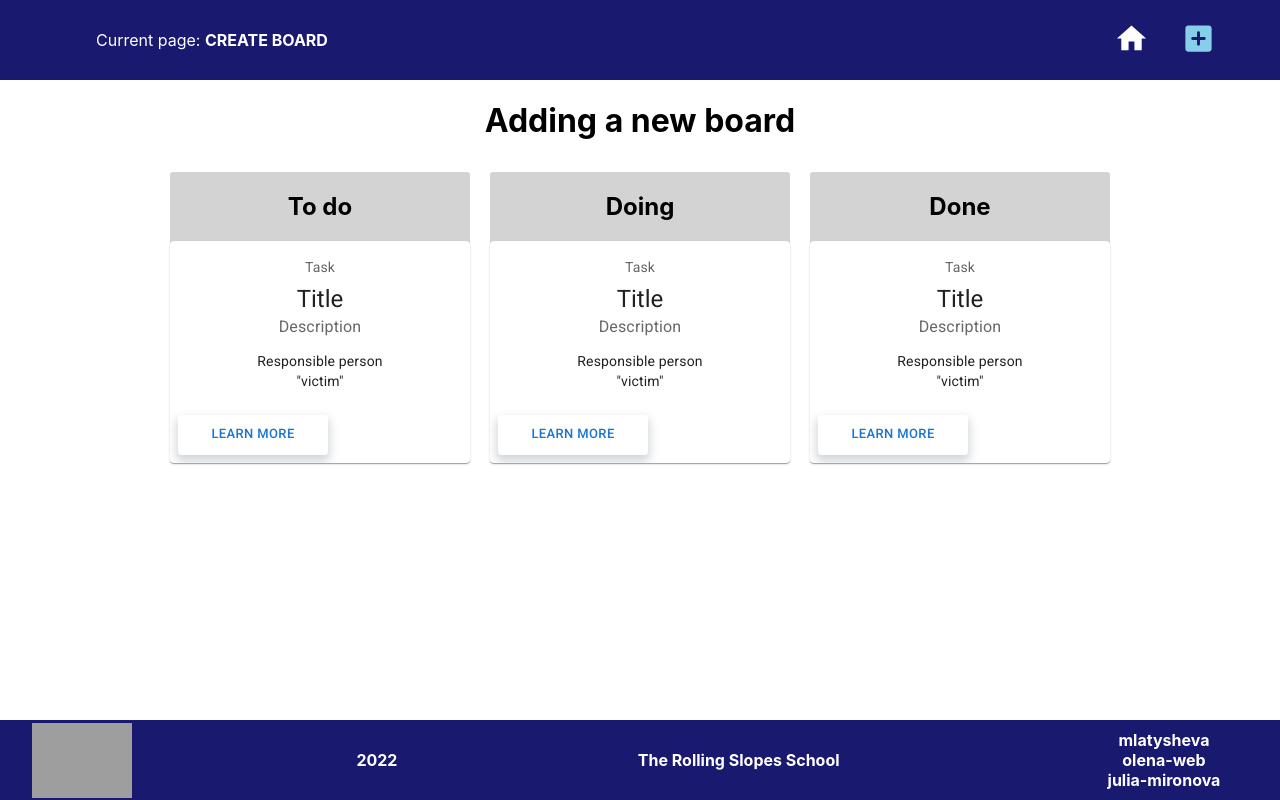
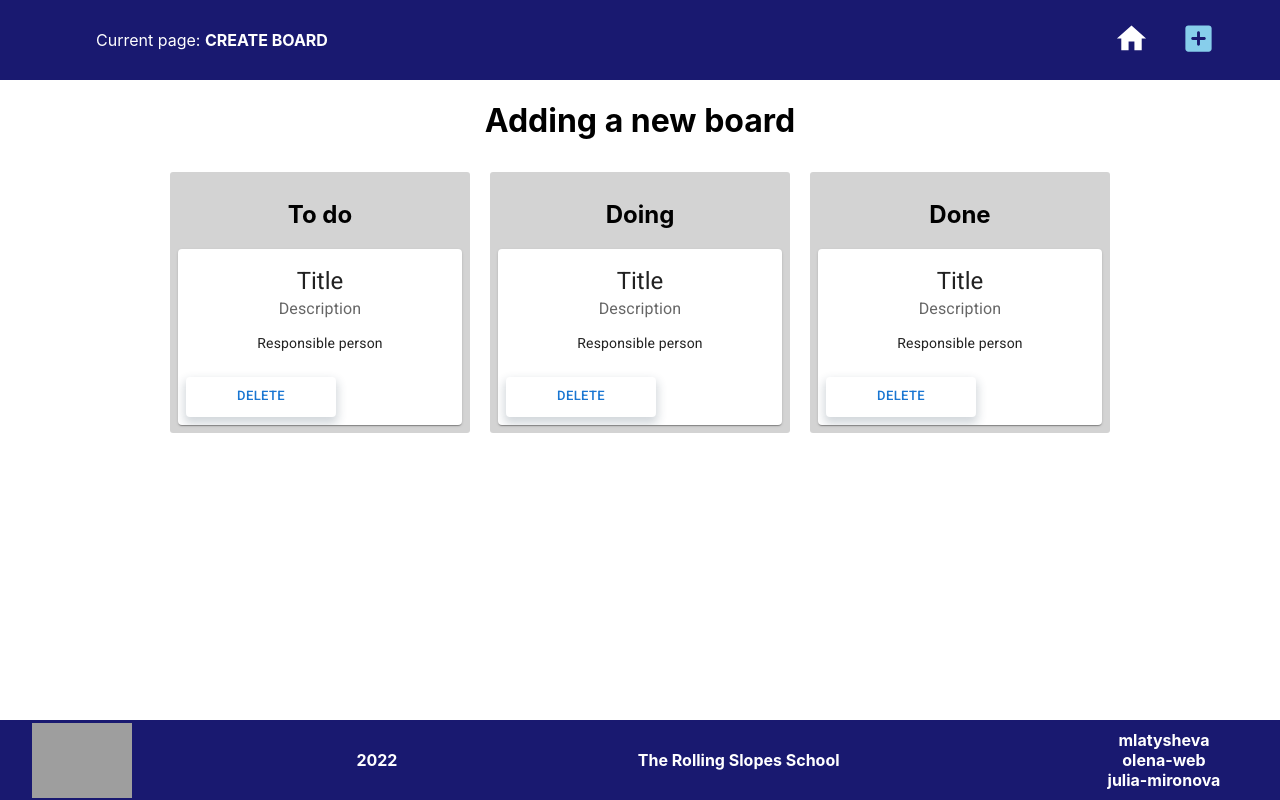
Before and after one commit to mlatysheva/project-management-app, a React (Create React App) app in the folder project-management-app/: page /create in a window 1280 px wide. Built offline with nearby package versions, Linux system fonts and the light colour scheme; grey boxes are pictures that could not be loaded.

Commit message:
style: change layout of cards on the boardcolumn

```diff
--- a/project-management-app/src/App.css
+++ b/project-management-app/src/App.css
@@ -85,12 +85,6 @@
 }
 
 .card {
-  width: 350px;
-  display: flex;
-  flex-direction: column;
-  padding: 1rem;
-  margin: 1rem;
-  border-radius: 10px;
   box-shadow: 0px 5px 10px 2px rgba(34, 60, 80, 0.2);
   cursor: pointer;
 }
--- a/project-management-app/src/App.tsx
+++ b/project-management-app/src/App.tsx
@@ -15,6 +15,7 @@ function App() {
           <Header />
           <Routes>
             <Route path="/" element={<Home />} />
+            <Route path="/project-management-app" element={<Home />} />
             <Route path="/create" element={<CreateBoard /> } />
             <Route path="error" element={<ErrorPage />} />
             <Route path="*" element={<ErrorPage />} />
--- a/project-management-app/src/components/Board/BoardColumn.tsx
+++ b/project-management-app/src/components/Board/BoardColumn.tsx
@@ -11,6 +11,7 @@ const styles = {
     margin: 10,
     backgroundColor: "lightgrey",
     borderRadius: 3,
+    padding: 8,
   }
 };
 
--- a/project-management-app/src/components/Board/TaskCard.tsx
+++ b/project-management-app/src/components/Board/TaskCard.tsx
@@ -28,11 +28,8 @@ const bull = (
 
 export const TaskCard = () => {
   return (
-    <Card sx={{ minWidth: 275 }}>
+    <Card className="card" sx={{ minWidth: 275 }}>
       <CardContent>
-        <Typography sx={{ fontSize: 14 }} color="text.secondary" gutterBottom>
-          Task <title></title>
-        </Typography>
         <Typography variant="h5" component="div">
           Title
         </Typography>
@@ -41,12 +38,10 @@ export const TaskCard = () => {
         </Typography>
         <Typography variant="body2">
           Responsible person
-          <br />
-          {'"victim"'}
         </Typography>
       </CardContent>
       <CardActions>
-        <Button size="small">Learn More</Button>
+        <Button size="small">Delete</Button>
       </CardActions>
     </Card>
   )
--- a/project-management-app/src/components/Header.tsx
+++ b/project-management-app/src/components/Header.tsx
@@ -8,6 +8,8 @@ const CurrentPage = () => {
   const getCurrentPage = () => {
     switch (location.pathname) {
       case '/':
+        return 'Home';
+      case '/project-management-app':
         return 'Home';
       case '/create':
         return 'Create Board';
```
